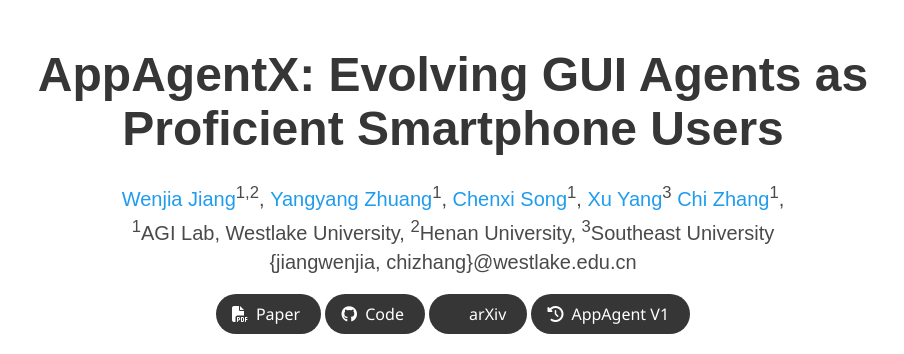
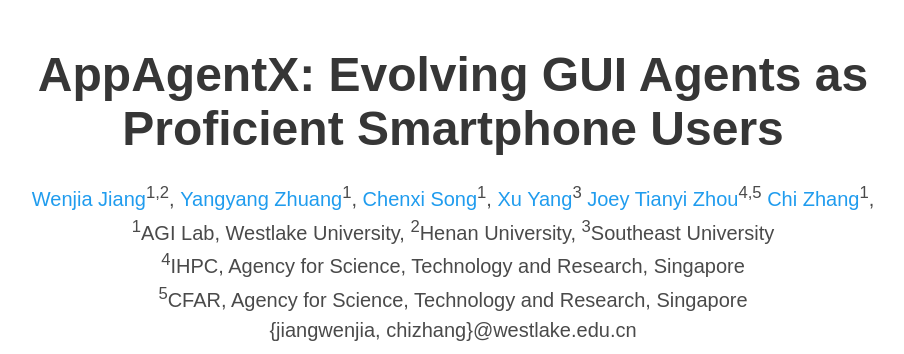
Before and after one commit to AppAgentX/AppAgentX.github.io, a plain HTML site: page index.html in a window 1280 px wide. Shown: the top 354 px of the page, without its empty margins (187-1091 px from the left). Drawn offline with nearby package versions, Linux system fonts and the light colour scheme; a script that the page names is missing; some icons are missing; a web font is replaced by a local one.

Commit message:
commit author

```diff
--- a/index.html
+++ b/index.html
@@ -90,6 +90,8 @@
                 <a href="https://github.com/cx-song" target="_blank">Chenxi Song</a><sup>1</sup>,</span>
               <span class="author-block">
                 <a href="https://yangxuntu.github.io/" target="_blank">Xu Yang</a><sup>3</sup>
+              <span class="author-block">
+                <a href="https://joeyzhouty.github.io/" target="_blank">Joey Tianyi Zhou</a><sup>4,5</sup>
                 <span class="author-block">
                   <a href="https://icoz69.github.io/" target="_blank">Chi Zhang</a><sup>1</sup>,</span>
               </span>
@@ -97,7 +99,8 @@
 
             <div class="is-size-5 publication-authors">
               <span class="author-block"><sup>1</sup>AGI Lab, Westlake University, <sup>2</sup>Henan University,
-                <sup>3</sup>Southeast University<br>
+                <sup>3</sup>Southeast University<br><sup>4</sup>IHPC, Agency for Science, Technology and Research, Singapore<br>
+                 <sup>5</sup>CFAR, Agency for Science, Technology and Research, Singapore<br>
                 {jiangwenjia, chizhang}@westlake.edu.cn<br></span>
             </div>
 
```
